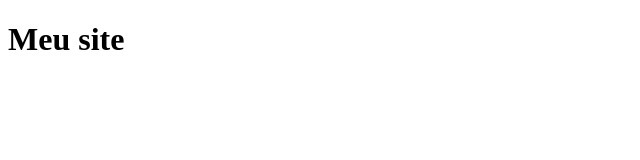
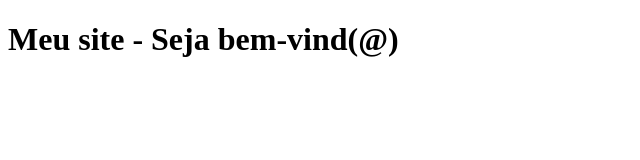
Before and after one commit to marciogabriel1/teste-git, a plain HTML site: page index.html in a window 1280 px wide. Shown: the whole page, without its empty margins (0-640 px from the left). Drawn offline with Linux system fonts and the light colour scheme.

Commit message:
Melhoria no cabeçalho do site

```diff
--- a/index.html
+++ b/index.html
@@ -6,6 +6,6 @@
     <title>Document</title>
 </head>
 <body>
-    <h1>Meu site</h1>
+    <h1>Meu site - Seja bem-vind(@)</h1>
 </body>
 </html>
```
